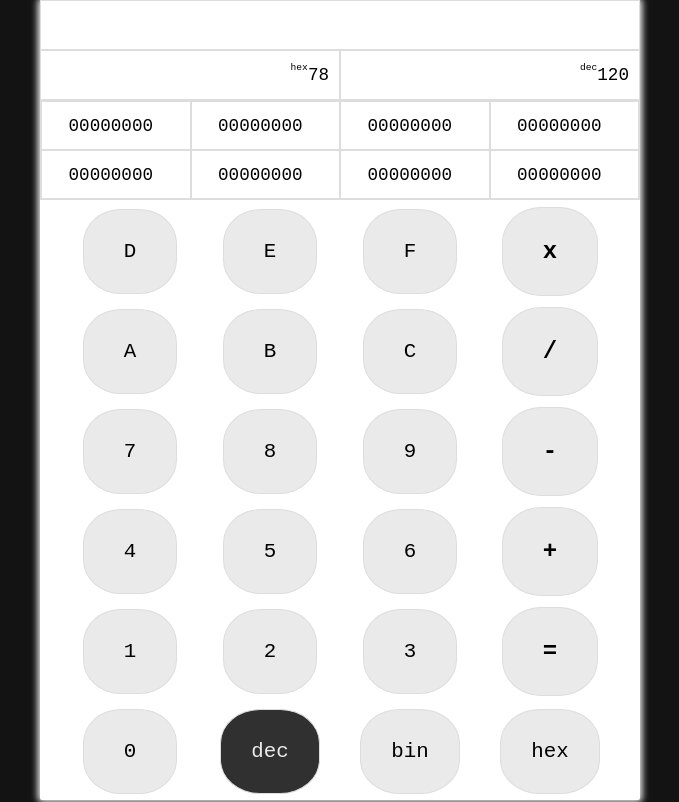
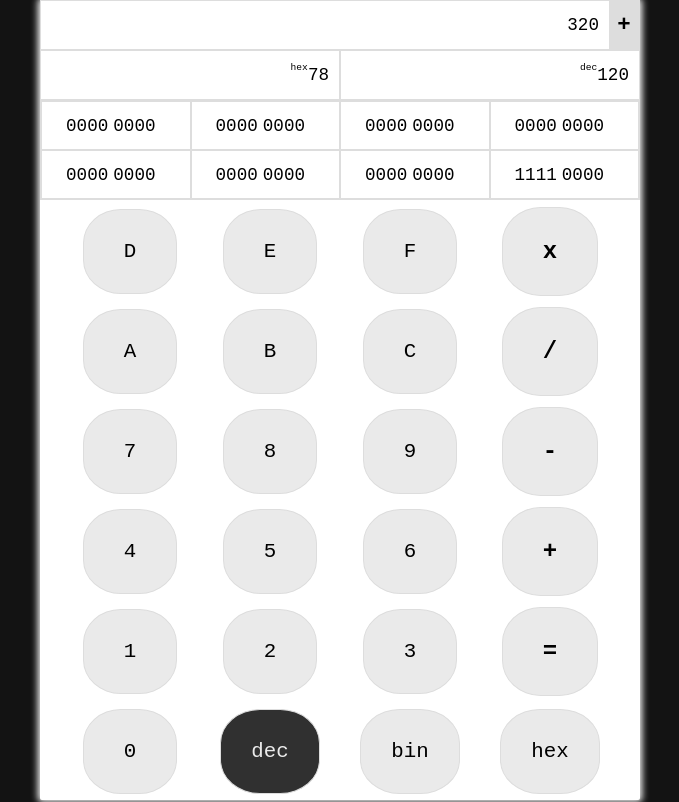
Before and after one commit to onadakoa/Calculator, a plain HTML site: page index.html in a window 1280 px wide. Shown: the whole page, without its empty margins (300-979 px from the left). Drawn offline with Linux system fonts and the light colour scheme.

Commit message:
1st design

```diff
--- a/counter.css
+++ b/counter.css
@@ -25,10 +25,6 @@
     font-size: 1.1rem;
   }
 
-  .backStep {
-    grid-column: 1/3;
-  }
-
   .binary {
     grid-column: 1/3;
 
@@ -39,6 +35,12 @@
     .byte {
       display: flex;
       justify-content: center;
+    }
+    .byte span:nth-child(5n) {
+      margin-left: 5px;
+    }
+    .byte span:hover {
+      cursor: pointer;
     }
   }
 
@@ -53,3 +55,21 @@
     }
   }
 }
+
+.backStep {
+  grid-column: 1/3;
+  padding-right: 0px !important;
+
+  .symbol {
+    background-color: #ddd;
+    margin-left: 10px;
+    height: 100%;
+    padding: 0px !important;
+    width: 30px;
+    display: flex;
+    align-items: center;
+    justify-content: center !important;
+    font-weight: 700;
+    font-size: 1.4rem !important;
+  }
+}
--- a/index.html
+++ b/index.html
@@ -11,7 +11,10 @@
     <div id="calcBody" class="center">
       <div class="calculatorBody">
         <div class="counter">
-          <div class="backStep"></div>
+          <div class="backStep">
+            <span class="number">320</span>
+            <div class="symbol devBlock">+</div>
+          </div>
           <div class="hexadecimal">
             <span class="number">78</span>
           </div>
@@ -48,7 +51,7 @@
               ><span>0</span><span>0</span><span>0</span><span>0</span>
             </div>
             <div class="byte">
-              <span>0</span><span>0</span><span>0</span><span>0</span
+              <span>1</span><span>1</span><span>1</span><span>1</span
               ><span>0</span><span>0</span><span>0</span><span>0</span>
             </div>
           </div>
```
